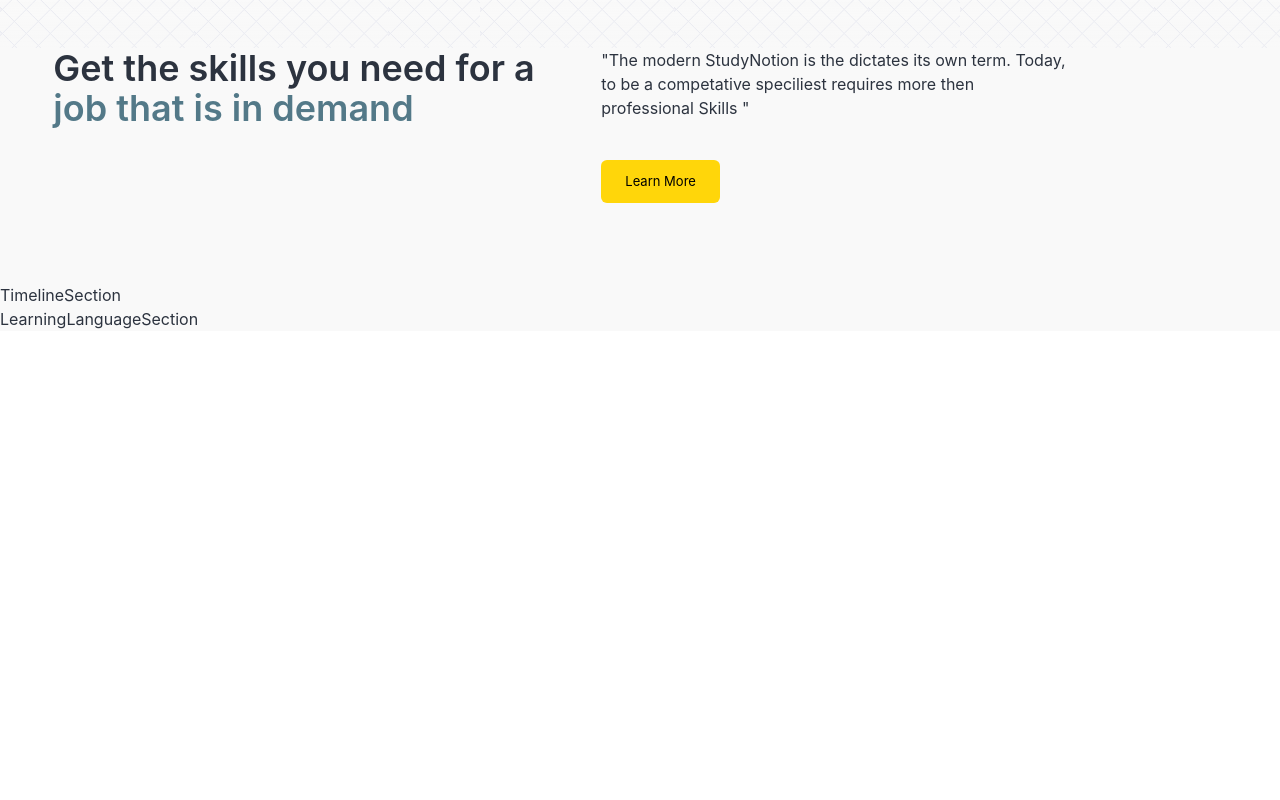
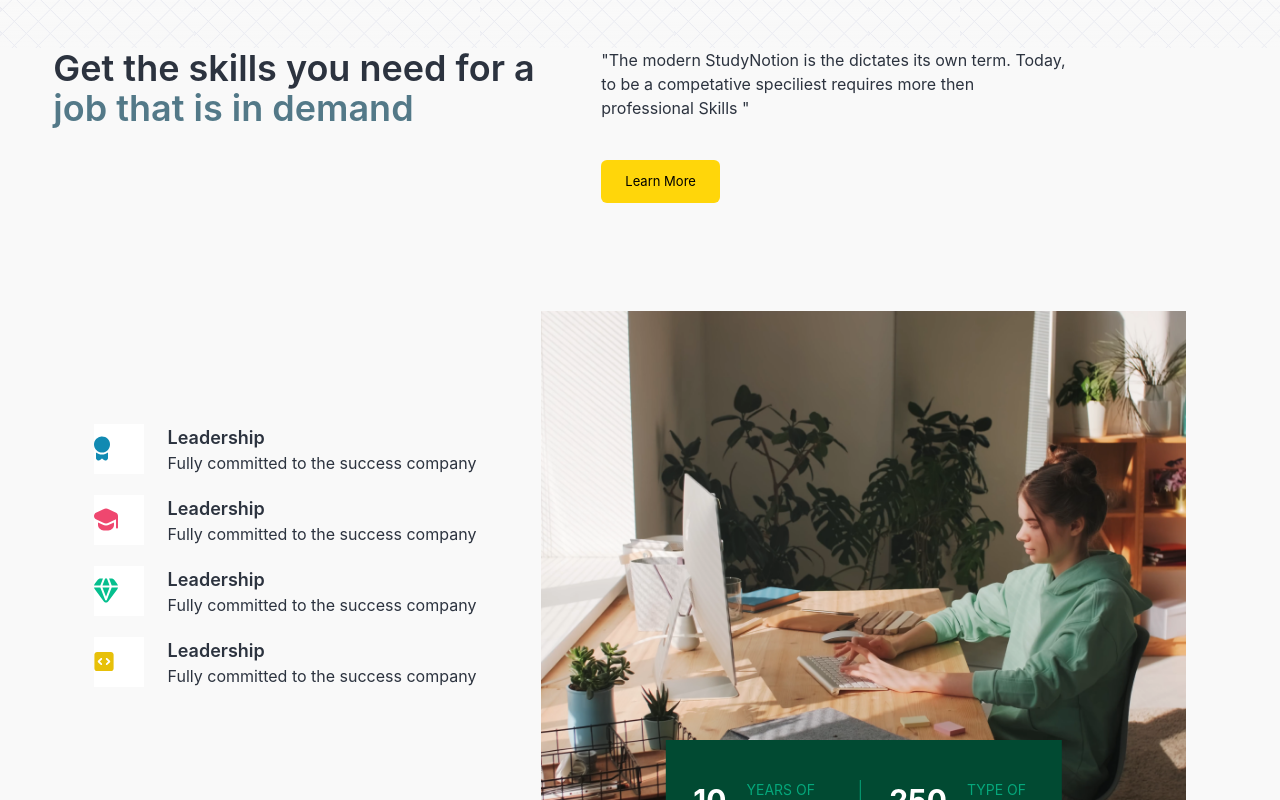
Before and after one commit to AjoyKumarPujari/StudyNotion, a React (Create React App) app: page / in a window 1280 px wide. Shown: the part 1616-2416 px from the top of the page. Before the commit the page ends 1947 px from the top, so only its background shows below. Built offline with nearby package versions, Linux system fonts and the light colour scheme.

Commit message:
Section 2 completed

```diff
--- a/src/components/core/HomePage/TimelineSection.jsx
+++ b/src/components/core/HomePage/TimelineSection.jsx
@@ -1,8 +1,74 @@
 import React from 'react'
+import Logo1 from "../../../assets/TimeLineLogo/Logo1.svg"
+import Logo2 from "../../../assets/TimeLineLogo/Logo2.svg"
+import Logo3 from "../../../assets/TimeLineLogo/Logo3.svg"
+import Logo4 from "../../../assets/TimeLineLogo/Logo4.svg"
+import TimelineImage from "../../../assets/Images/TimelineImage.png"
+const timelineSection =[
+ {
+  Logo: Logo1,
+  heading: "Leadership",
+  Description: "Fully committed to the success company",
+ },
+ {
+  Logo: Logo2,
+  heading: "Leadership",
+  Description: "Fully committed to the success company",
+ },
+ {
+  Logo: Logo3,
+  heading: "Leadership",
+  Description: "Fully committed to the success company",
+ },
+ {
+  Logo: Logo4,
+  heading: "Leadership",
+  Description: "Fully committed to the success company",
+ },
+]
 
  const TimelineSection = () => {
   return (
-    <div>TimelineSection</div>
+    <div>
+      <div className='flex flex-row gap-15 items-center'>
+        <div className='w-[45%] flex flex-col gap-5'>
+          {
+            timelineSection.map( (element, index)=> {
+              return (
+                  <div className='flex flex-row gap-6' key={index}>
+                    <div className='w-[50px] h-[50px] bg-white flex items-center'>
+                      <img src={element.Logo}/>
+                    </div>
+
+                      <div>
+                        <h2 className='font-semibold text-[18px] '>{element.heading}</h2>
+                        <p className='text-base'>{element.Description}</p>
+                      </div>
+                  </div>
+              )
+            })
+          }
+        </div>
+        <div className='relative shadow-blue-200'>
+            <img src={TimelineImage}
+            alt="TimelineImage"
+            className='shadow-white object-cover h-fit'
+            />
+
+            <div className='absolute left-[50%] translate-x-[-50%] translate-y-[-50%] bg-caribbeangreen-700 flex flex-row text-white uppercase py-10'>
+                <div className='flex flex-row gap-5 items-center border-r border-caribbeangreen-300 px-7'>
+                  <p className='text-3xl font-bold'>10</p>
+                  <p className='text-caribbeangreen-300 text-sm'>Years of Experience</p>
+                </div>
+                <div className='flex gap-5 items-center px-7'>
+                <p className='text-3xl font-bold'>250</p>
+                  <p className='text-caribbeangreen-300 text-sm'>Type of Courses</p>
+                </div>
+            </div>
+        </div>
+      </div>
+
+    </div>
   )
 }
 export default TimelineSection
--- a/src/pages/Home.jsx
+++ b/src/pages/Home.jsx
@@ -166,12 +166,13 @@
 
                   </div>
                 </div>
+
+                <TimelineSection />
+
+
               </div>
 
-               <TimelineSection />
 
-
-              <LearningLanguageSection />
 
 
         </div>
```
